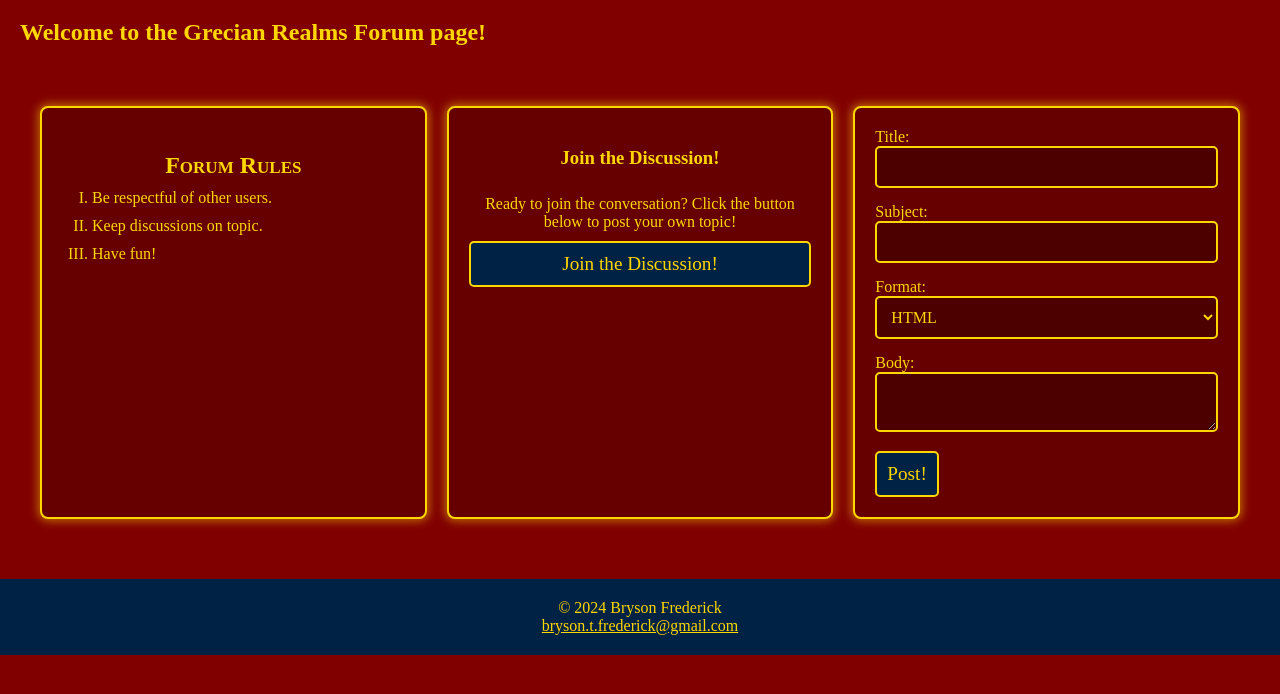
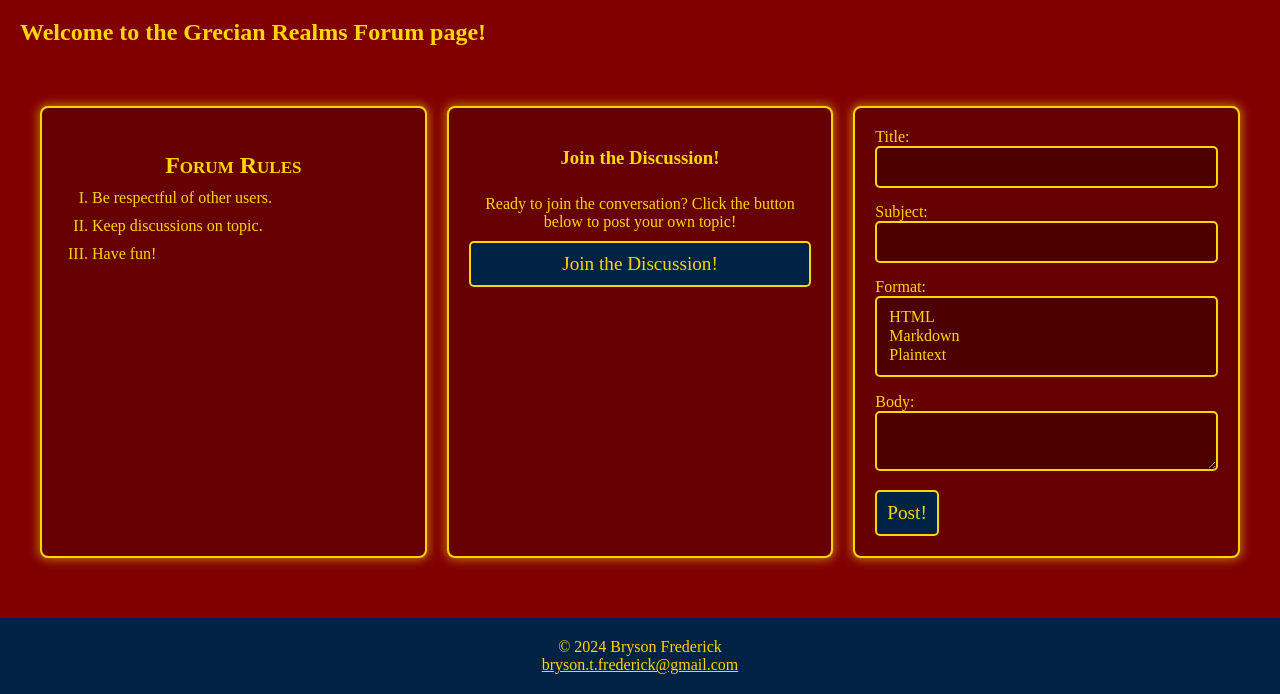
Before and after one commit to bfreder1/CS2100-Website-Project, a plain HTML site: page docs/contribute/index.html in a window 1280 px wide. Both pictures are taken after a click on the input "Join the Discussion!". Shown: the part 141-835 px from the top of the page. Before the commit the page ends 800 px from the top, so only its background shows below. Drawn offline with Linux system fonts and the light colour scheme.

Commit message:
Correcting HTML Formatting
There are a few malformed constructs in the HTML that needed to be fixed.

```diff
--- a/docs/contribute/index.html
+++ b/docs/contribute/index.html
@@ -51,7 +51,7 @@
                 <input type="text" id="mySubject" name="mySubject" required>
 
                 <label for="myFormat">Format:</label>
-                <select id="myFormat" name="myFormat" required>
+                <select id="myFormat" name="myFormat" size="3" required>
                     <option value="HTML">HTML</option>
                     <option value="Markdown">Markdown</option>
                     <option value="Plaintext">Plaintext</option>
@@ -60,7 +60,7 @@
                 <label for="myPost">Body:</label>
                 <textarea id="myPost" name="myPost" required></textarea>
 
-                <input type="submit" value="Post!" id="myPost">
+                <input type="submit" value="Post!">
             </form>
         </div>
 
```
Also changed, not shown: docs/codex/artifacts/index.html (+1 -1 lines), docs/index.html (+1 -1 lines).
